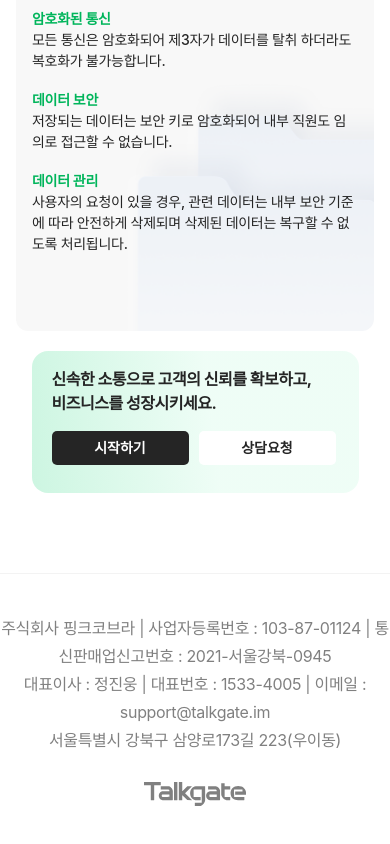
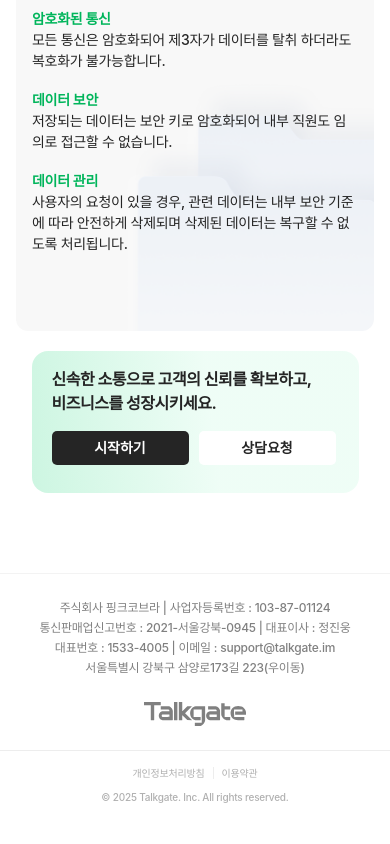
Before and after one commit to TalkGate-Project/talkgate_landing, a Next.js app: page / in a window 390 px wide. Shown: the part 5289-6133 px from the top of the page. After the commit the page ends 6108 px from the top, so only its background shows below. Built offline with nearby package versions, Linux system fonts and the light colour scheme; no server answers; a web font is replaced by a local one.

Commit message:
fix: 푸터 업데이트

```diff
--- a/components/layout/Footer.tsx
+++ b/components/layout/Footer.tsx
@@ -1,16 +1,36 @@
 import Link from "next/link";
 import {
-  // BRAND,
+  BRAND,
   COMPANY_INFO,
-  // EXTERNAL_LINKS
+  EXTERNAL_LINKS
 } from "@/lib/constants";
 
 export function Footer() {
   return (
     <footer className="border-t border-border bg-background">
-      <div className="py-10">
-        {/* Company Info */}
-        <div className="text-center text-[16px] leading-[28px] tracking-[-0.02em] text-[#808080]">
+      <div className="py-6 md:py-10 px-4">
+        {/* Company Info - Mobile */}
+        <div className="md:hidden text-center text-[12px] leading-[20px] tracking-[-0.02em] text-[#808080] font-medium">
+          <p>
+            {COMPANY_INFO.name} | 사업자등록번호 : {COMPANY_INFO.businessNumber}
+          </p>
+          <p>
+            통신판매업신고번호 : {COMPANY_INFO.telecomNumber} | 대표이사 : {COMPANY_INFO.ceo}
+          </p>
+          <p>
+            대표번호 : {COMPANY_INFO.representativeNumber} | 이메일 :{" "}
+            <Link
+              href={`mailto:${COMPANY_INFO.email}`}
+              className="hover:text-foreground transition-colors"
+            >
+              {COMPANY_INFO.email}
+            </Link>
+          </p>
+          <p>{COMPANY_INFO.address}</p>
+        </div>
+
+        {/* Company Info - Desktop */}
+        <div className="hidden md:block text-center text-[16px] leading-[28px] tracking-[-0.02em] text-[#808080] font-medium">
           <p>
             {COMPANY_INFO.name} | 사업자등록번호 : {COMPANY_INFO.businessNumber}{" "}
             | 통신판매업신고번호 : {COMPANY_INFO.telecomNumber}
@@ -28,7 +48,7 @@
         </div>
 
         {/* Logo */}
-        <div className="mt-7 flex justify-center">
+        <div className="mt-6 md:mt-7 flex justify-center">
           <Link
             href="/"
             className="text-xl font-bold text-muted-foreground hover:text-foreground transition-colors"
@@ -76,26 +96,59 @@
           </Link>
         </div>
 
-        {/* Legal Links */}
-        {/* <div className="mt-6 flex justify-center gap-6 text-sm text-muted-foreground">
+      </div>
+
+      {/* Footer Bottom Section */}
+      <div className="w-full border-t border-[#EDEDED]">
+        {/* Mobile: Vertical Layout */}
+        <div className="md:hidden py-4 space-y-3">
+          {/* Legal Links - Center */}
+          <div className="flex items-center justify-center gap-2 text-[10px] leading-[12px] tracking-[-0.02em] text-[#B0B0B0] font-medium">
+            <Link
+              href={EXTERNAL_LINKS.privacyPolicy}
+              className="hover:text-foreground transition-colors"
+            >
+              개인정보처리방침
+            </Link>
+            <div className="h-3 w-px bg-[#EDEDED]" />
             <Link
               href={EXTERNAL_LINKS.termsOfService}
               className="hover:text-foreground transition-colors"
             >
               이용약관
             </Link>
+          </div>
+
+          {/* Copyright - Center */}
+          <p className="text-center text-[10px] leading-[12px] tracking-[-0.02em] text-[#B0B0B0] font-medium">
+            © {new Date().getFullYear()} {BRAND.name}. Inc. All rights reserved.
+          </p>
+        </div>
+
+        {/* Desktop: Horizontal Layout */}
+        <div className="hidden md:flex max-w-[1170px] mx-auto h-[52px] items-center justify-between px-4 md:px-0">
+          {/* Copyright - Left */}
+          <p className="text-xs text-muted-foreground">
+            © {new Date().getFullYear()} {BRAND.name}. Inc. All rights reserved.
+          </p>
+
+          {/* Legal Links - Right */}
+          <div className="flex items-center gap-4 text-sm text-muted-foreground">
             <Link
               href={EXTERNAL_LINKS.privacyPolicy}
               className="hover:text-foreground transition-colors"
             >
               개인정보처리방침
             </Link>
-        </div> */}
-
-        {/* Copyright */}
-        {/* <p className="mt-6 text-center text-xs text-muted-foreground">
-          © {new Date().getFullYear()} {BRAND.name}. All rights reserved.
-        </p> */}
+            <div className="h-3 w-px bg-border" />
+            <Link
+              href={EXTERNAL_LINKS.termsOfService}
+              className="hover:text-foreground transition-colors"
+            >
+              이용약관
+            </Link>
+          </div>
+        </div>
       </div>
     </footer>
   );
```
Lines whose indentation alone changed are shown as unchanged.
